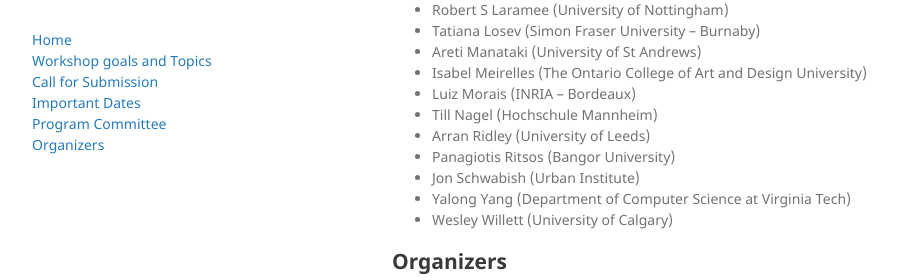
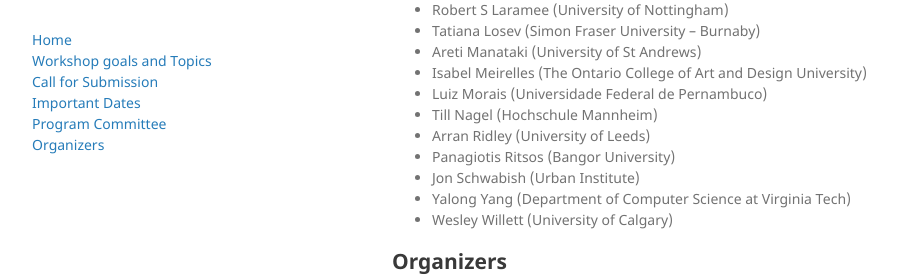
Before and after one commit to ieee-eduvis/ieee-eduvis.github.io, a Jekyll site: the page built from index.md, in a window 1280 px wide and 900 px high, scrolled down 1928 px. Shown: the part 369-646 px from the top of the window, without its empty margins (178-1075 px from the left). Built offline with Jekyll 4.4.1, drawn with Linux system fonts in a browser that asks for light colours; our own code applies the rules of GitHub Pages for plain Markdown files.

Commit message:
Update index.md

```diff
--- a/index.md
+++ b/index.md
@@ -81,7 +81,7 @@
 *   Tatiana Losev (Simon Fraser University – Burnaby)
 *   Areti Manataki (University of St Andrews)
 *   Isabel Meirelles (The Ontario College of Art and Design University)
-*   Luiz Morais (INRIA – Bordeaux)
+*   Luiz Morais (Universidade Federal de Pernambuco)
 *   Till Nagel (Hochschule Mannheim)
 *   Arran Ridley (University of Leeds)
 *   Panagiotis Ritsos (Bangor University)
```
